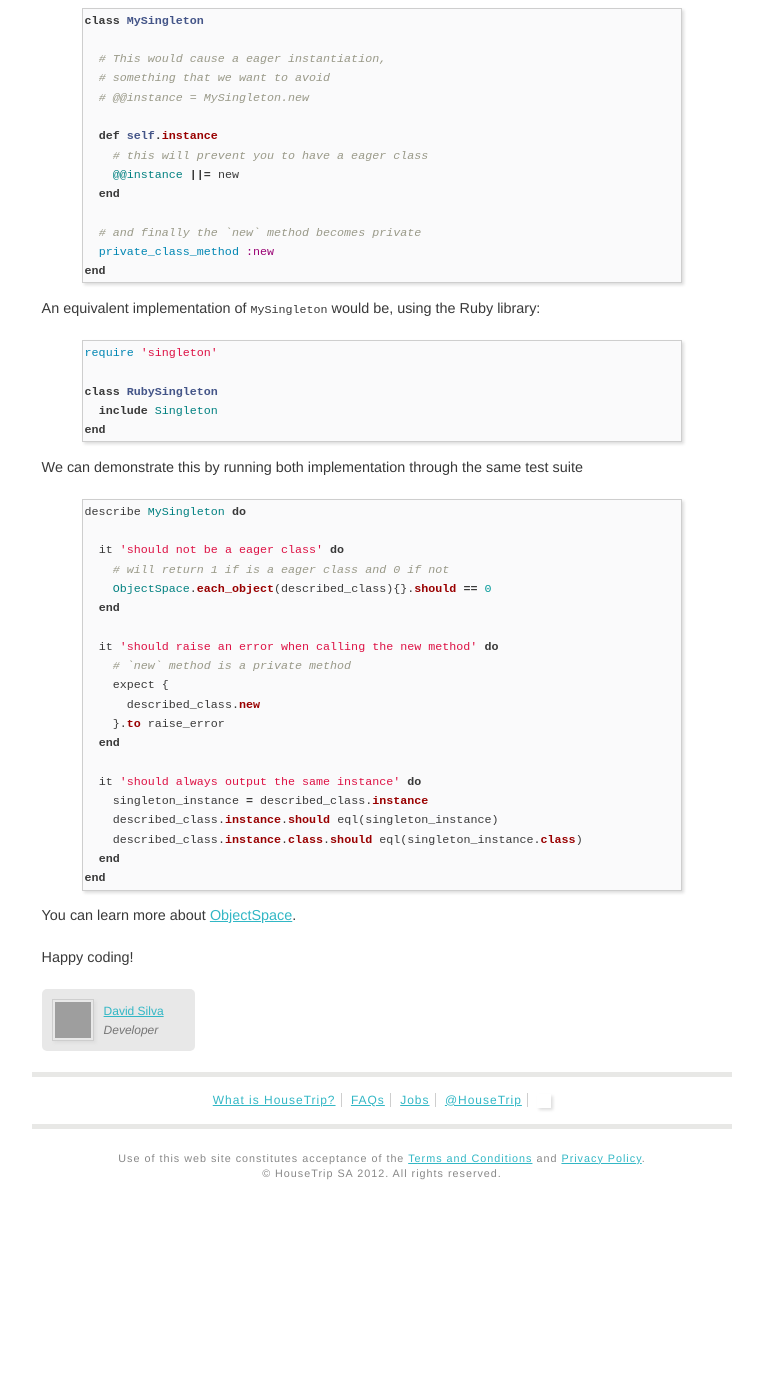
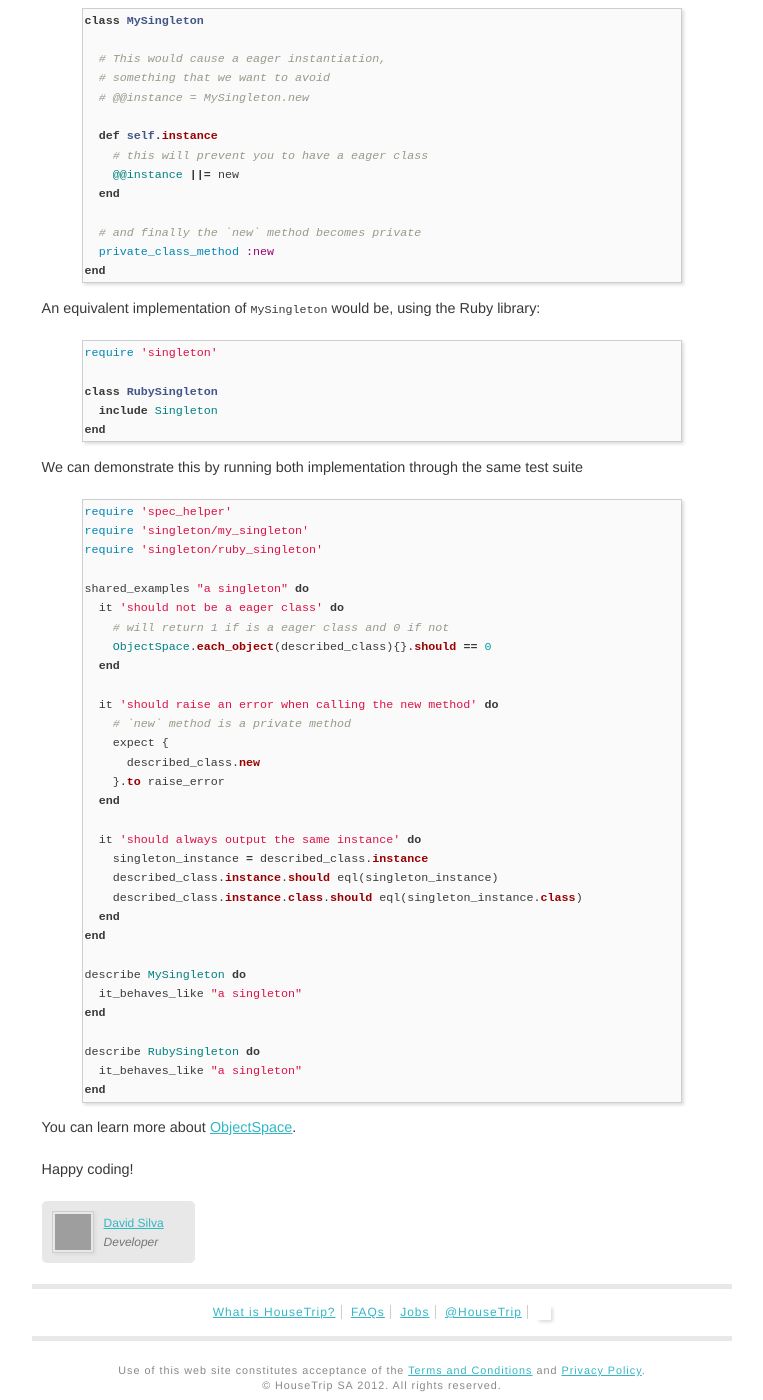
Before and after one commit to HouseTrip/housetrip.github.com, a Jekyll site: the page built from _posts/2014-01-08-make-a-singleton-from-scratch.md, in a window 1280 px wide and 1400 px high, scrolled down 730 px. Shown: the whole window, without its empty margins (258-1021 px from the left). Built offline with Jekyll 4.4.1, drawn with Linux system fonts in a browser that asks for light colours; before the commit the page ends 1918 px from its top, so only the background shows below that; grey boxes are pictures that could not be loaded.

Commit message:
Add rspec shared_example

```diff
--- a/_posts/2014-01-08-make-a-singleton-from-scratch.md
+++ b/_posts/2014-01-08-make-a-singleton-from-scratch.md
@@ -58,8 +58,11 @@ end
 We can demonstrate this by running both implementation through the same test suite
 
 {% highlight ruby %}
-describe MySingleton do
+require 'spec_helper'
+require 'singleton/my_singleton'
+require 'singleton/ruby_singleton'
 
+shared_examples "a singleton" do
   it 'should not be a eager class' do
     # will return 1 if is a eager class and 0 if not
     ObjectSpace.each_object(described_class){}.should == 0
@@ -78,6 +81,14 @@ describe MySingleton do
     described_class.instance.class.should eql(singleton_instance.class)
   end
 end
+
+describe MySingleton do
+  it_behaves_like "a singleton"
+end
+
+describe RubySingleton do
+  it_behaves_like "a singleton"
+end
 {% endhighlight %}
 
 You can learn more about [ObjectSpace](http://www.ruby-doc.org/core-2.1.0/ObjectSpace.html).
```
